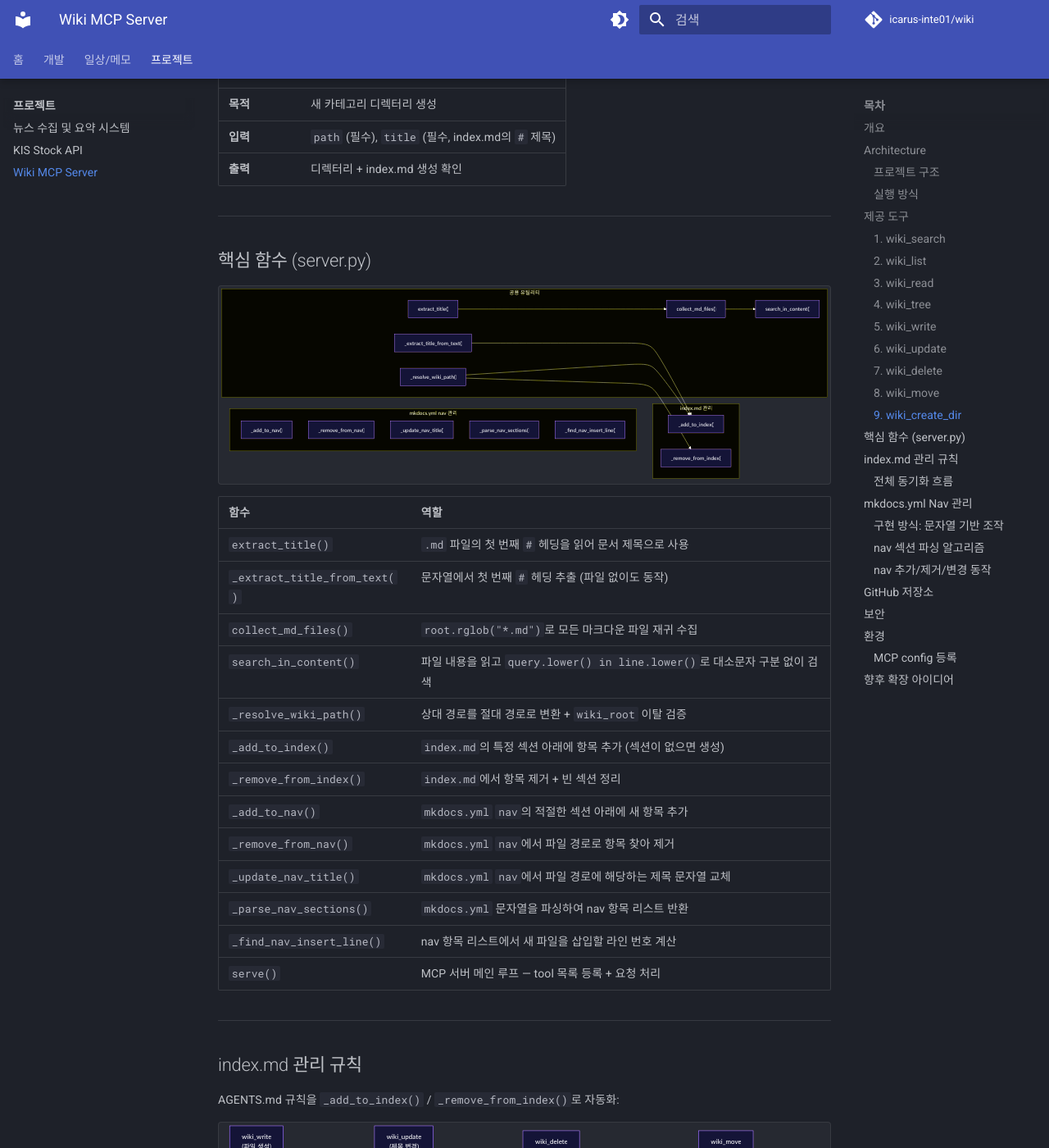
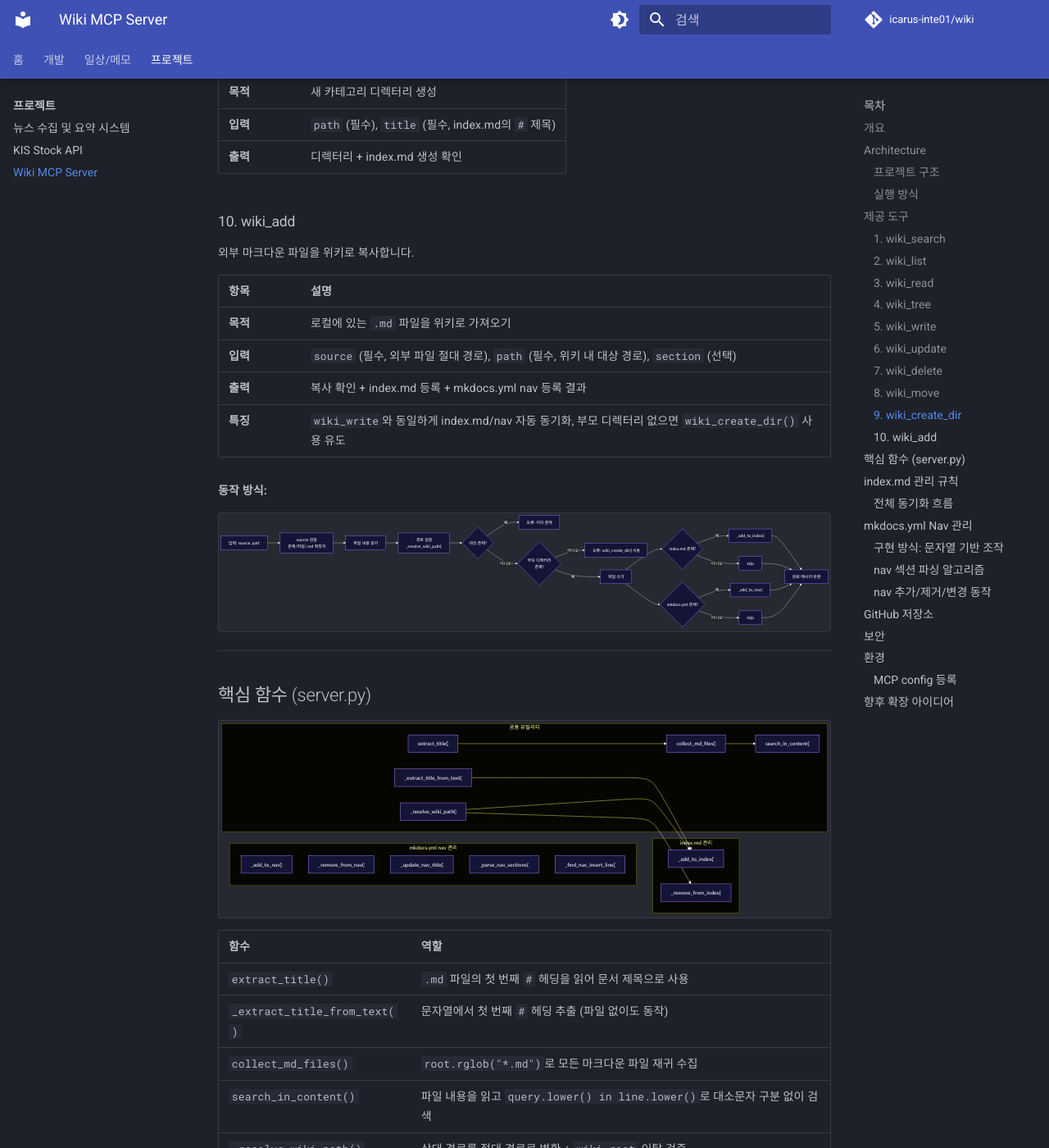
Before and after one commit to icarus-inte01/wiki, an MkDocs documentation site: the page built from docs/projects/wiki-mcp.md, in a window 1280 px wide and 1400 px high, scrolled down 4656 px. Shown: the whole window at 82% size. Built offline with MkDocs 1.6.1 and Material for MkDocs 9.7.7, drawn with Linux system fonts in a browser that asks for light colours; comment, search, counter and statistics services are not loaded; some of the changed text lies outside the part shown.

Commit message:
docs: update wiki-mcp design doc with wiki_add tool (10 tools)

````diff
--- a/docs/projects/wiki-mcp.md
+++ b/docs/projects/wiki-mcp.md
@@ -2,7 +2,7 @@
 
 ## 개요
 
-Wiki MCP는 개인 위키(`~/doc/wiki/docs`)를 AI가 직접 검색/조회/편집할 수 있게 해주는 MCP 서버입니다. OpenCode의 MCP 클라이언트를 통해 9개의 도구를 제공하며, 파일 변경 시 `index.md`와 `mkdocs.yml` `nav`를 자동으로 동기화합니다.
+Wiki MCP는 개인 위키(`~/doc/wiki/docs`)를 AI가 직접 검색/조회/편집할 수 있게 해주는 MCP 서버입니다. OpenCode의 MCP 클라이언트를 통해 10개의 도구를 제공하며, 파일 변경 시 `index.md`와 `mkdocs.yml` `nav`를 자동으로 동기화합니다.
 
 ---
 
@@ -27,6 +27,7 @@ flowchart TB
         SERVER --> DELETE["wiki_delete"]
         SERVER --> MOVE["wiki_move"]
         SERVER --> MKDIR["wiki_create_dir"]
+        SERVER --> ADD["wiki_add"]
     end
 
     subgraph FS["파일 시스템"]
@@ -211,6 +212,38 @@ flowchart LR
 | **입력** | `path` (필수), `title` (필수, index.md의 `# ` 제목) |
 | **출력** | 디렉터리 + index.md 생성 확인 |
 
+### 10. wiki_add
+
+외부 마크다운 파일을 위키로 복사합니다.
+
+| 항목 | 설명 |
+|------|------|
+| **목적** | 로컬에 있는 `.md` 파일을 위키로 가져오기 |
+| **입력** | `source` (필수, 외부 파일 절대 경로), `path` (필수, 위키 내 대상 경로), `section` (선택) |
+| **출력** | 복사 확인 + index.md 등록 + mkdocs.yml nav 등록 결과 |
+| **특징** | `wiki_write`와 동일하게 index.md/nav 자동 동기화, 부모 디렉터리 없으면 `wiki_create_dir()` 사용 유도 |
+
+**동작 방식:**
+
+```mermaid
+flowchart LR
+    A["입력: source, path"] --> B["source 검증<br/>존재/파일/.md 확장자"]
+    B --> C["파일 내용 읽기"]
+    C --> D["경로 검증<br/>_resolve_wiki_path()"]
+    D --> E{"대상 존재?"}
+    E -->|예| F["오류: 이미 존재"]
+    E -->|아니오| G{"부모 디렉터리<br/>존재?"}
+    G -->|아니오| H["오류: wiki_create_dir() 사용"]
+    G -->|예| I["파일 쓰기"]
+    I --> J{"index.md 존재?"}
+    J -->|예| K["_add_to_index()"]
+    J -->|아니오| L["skip"]
+    I --> M{"mkdocs.yml 존재?"}
+    M -->|예| N["_add_to_nav()"]
+    M -->|아니오| O["skip"]
+    K & L & N & O --> P["완료 메시지 반환"]
+```
+
 ---
 
 ## 핵심 함수 (server.py)
@@ -267,19 +300,26 @@ AGENTS.md 규칙을 `_add_to_index()` / `_remove_from_index()`로 자동화:
 
 ```mermaid
 flowchart TD
-    W["wiki_write<br/>(파일 생성)"] --> ADD["_add_to_index()"]
-    U["wiki_update<br/>(제목 변경)"] --> RM["_remove_from_index()"]
+    W["wiki_write<br/>(파일 생성)"]
+    A["wiki_add<br/>(외부 파일 복사)"]
+    U["wiki_update<br/>(제목 변경)"]
+    D["wiki_delete"]
+    M["wiki_move"]
+
+    W --> ADD1["_add_to_index()"]
+    A --> ADD1
+    U --> RM["_remove_from_index()"]
     U --> ADD2["_add_to_index()"]
-    D["wiki_delete"] --> RM2["_remove_from_index()"]
-    M["wiki_move"] --> RM3["_remove_from_index() (source)"]
+    D --> RM2["_remove_from_index()"]
+    M --> RM3["_remove_from_index() (source)"]
     M --> ADD3["_add_to_index() (dest)"]
 
-    ADD -->|"섹션 찾기<br/>→ 해당 섹션에 추가<br/>→ 없으면 새 섹션"| DONE1["완료"]
-    RM -->|"항목 제거<br/>→ 빈 섹션 정리"| DONE2["완료"]
+    ADD1 & ADD2 & ADD3 -->|"섹션 찾기<br/>→ 해당 섹션에 추가<br/>→ 없으면 새 섹션"| DONE1["완료"]
+    RM & RM2 & RM3 -->|"항목 제거<br/>→ 빈 섹션 정리"| DONE2["완료"]
 ```
 
 **규칙 요약:**
-- 새 파일 생성 → 같은 디렉터리의 `index.md`에 항목 추가 + `mkdocs.yml` `nav`에 등록
+- 새 파일 생성/외부 파일 추가 → 같은 디렉터리의 `index.md`에 항목 추가 + `mkdocs.yml` `nav`에 등록
 - 제목 변경 → `index.md` + `mkdocs.yml` `nav` 제목 갱신
 - 파일 삭제 → `index.md`에서 항목 제거 + `mkdocs.yml` `nav`에서 제거; 빈 섹션도 함께 정리
 - 파일 이동 → 원본 `index.md`/`nav`에서 제거, 대상 `index.md`/`nav`에 추가
@@ -291,6 +331,8 @@ flowchart TD
 flowchart TD
     W["wiki_write"] --> AI["_add_to_index()"]
     W --> AN["_add_to_nav()"]
+    A["wiki_add"] --> AI
+    A --> AN
     U["wiki_update<br/>(제목 변경)"] --> RI["_remove_from_index()"]
     U --> RN["_update_nav_title()"]
     U --> AI2["_add_to_index()"]
@@ -394,9 +436,11 @@ pip install git+https://github.com/icarus-inte01/wiki-mcp.git
 
 2. **숨김 파일 제외**: `.`으로 시작하는 파일/디렉터리는 목록에서 제외
 
-3. **파일 중복 생성 방지**: `wiki_write`에서 기존 파일이 있으면 오류 반환
+3. **파일 중복 생성 방지**: `wiki_write`/`wiki_add`에서 기존 파일이 있으면 오류 반환
 
 4. **존재 확인**: 모든 쓰기/삭제/이동 도구에서 파일 존재 여부 사전 검증
+
+5. **외부 파일 검증**: `wiki_add`에서 source 파일 존재 여부, 파일 타입, `.md` 확장자 확인
 
 ---
 
````
